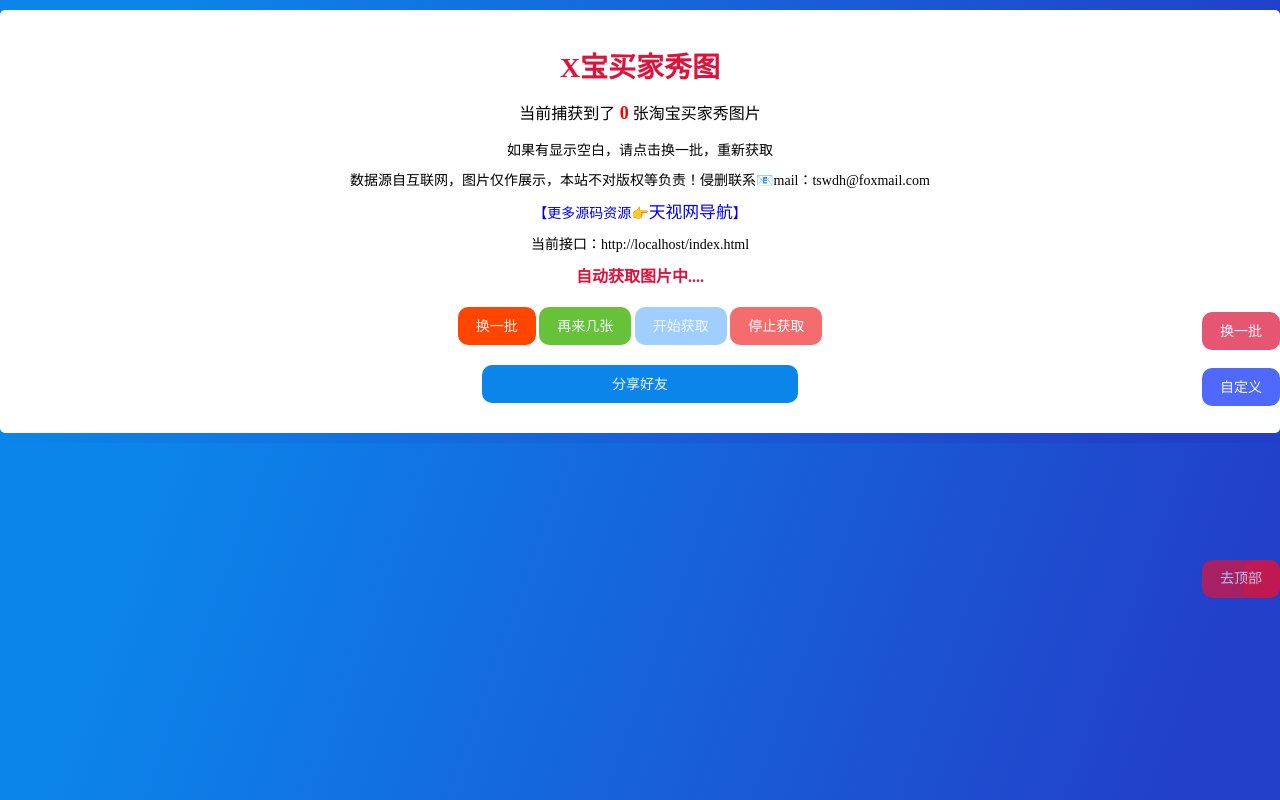
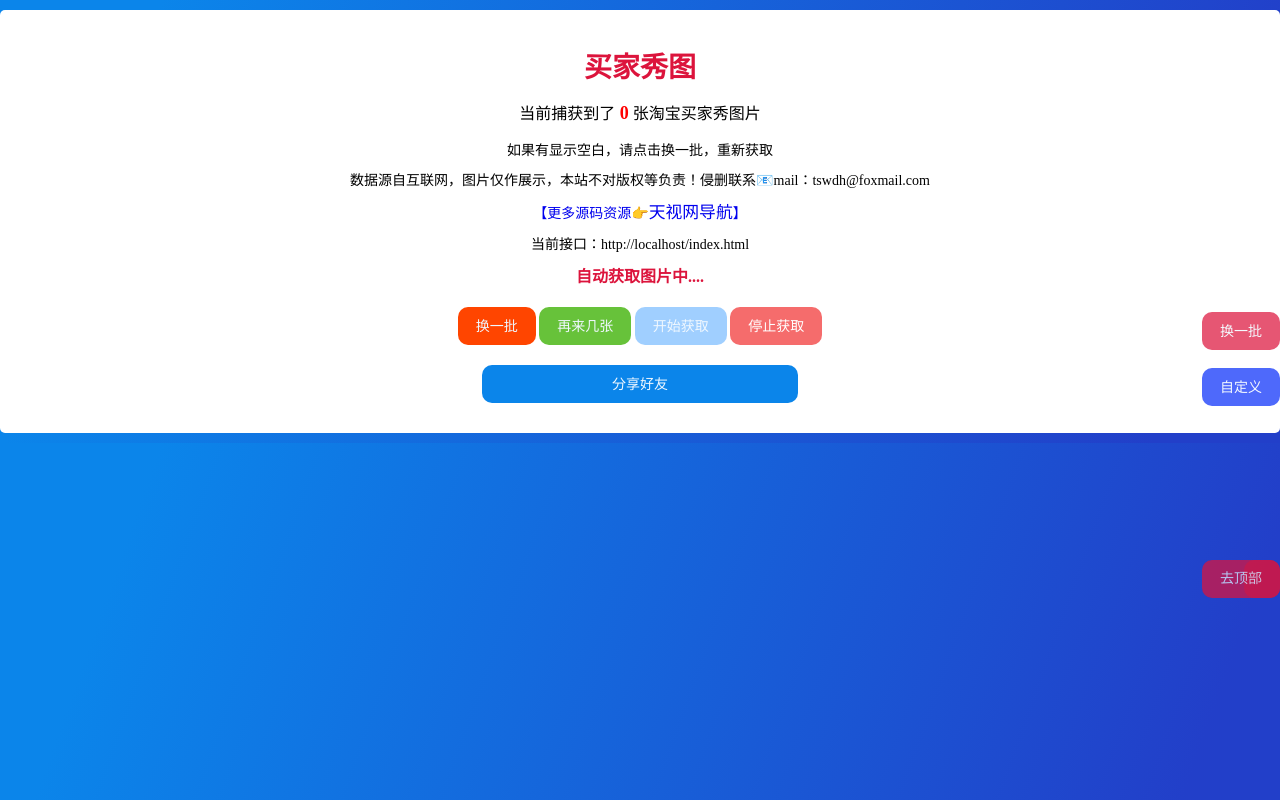
Before and after one commit to fdmus/mjxt, a plain HTML site: page index.html in a window 1280 px wide. Drawn offline with Linux system fonts and the light colour scheme; no server answers.

Commit message:
Update index.html

```diff
--- a/index.html
+++ b/index.html
@@ -9,7 +9,7 @@
     <meta
       name="viewport"
       content="width=device-width,initial-scale=1,maximum-scale=1,user-scalable=0" />
-    <title>X宝买家秀图 - 天视网提供源码支持</title>
+    <title>买家秀图 - 天视网提供源码支持</title>
     <link rel="stylesheet" href="css/style.min.css" />
     <link rel="stylesheet" href="css/jquery.fancybox.min.css" />
   </head>
@@ -17,7 +17,7 @@
     <!-- 主体 -->
     <div id="app">
       <div id="title">
-        <h1>X宝买家秀图</h1>
+        <h1>买家秀图</h1>
         <div class="number">正在获取买家秀图片数量...</div>
         <div class="tool-tbshow">
           <div class="tit">如果有显示空白，请点击换一批，重新获取</div>
```
